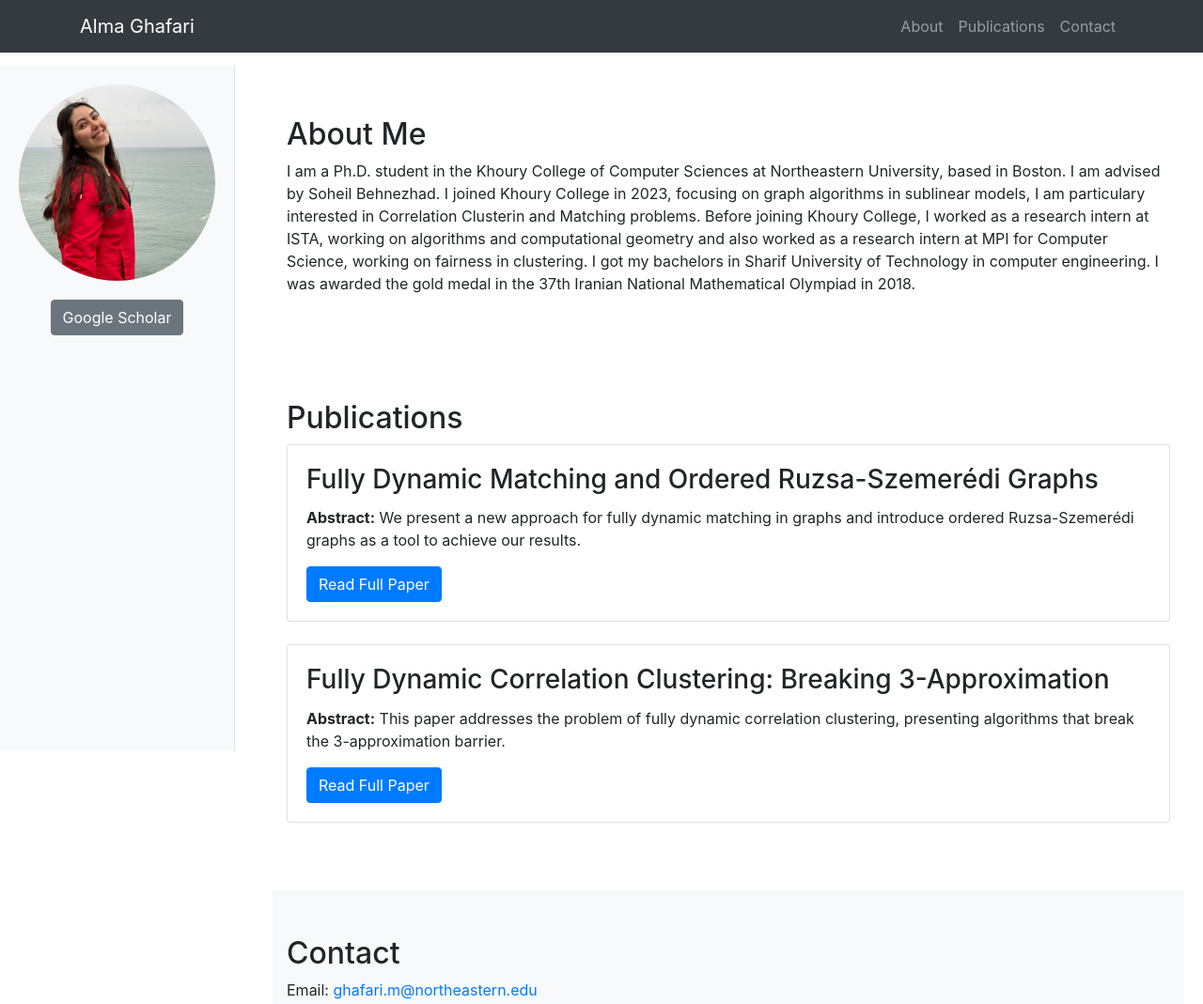
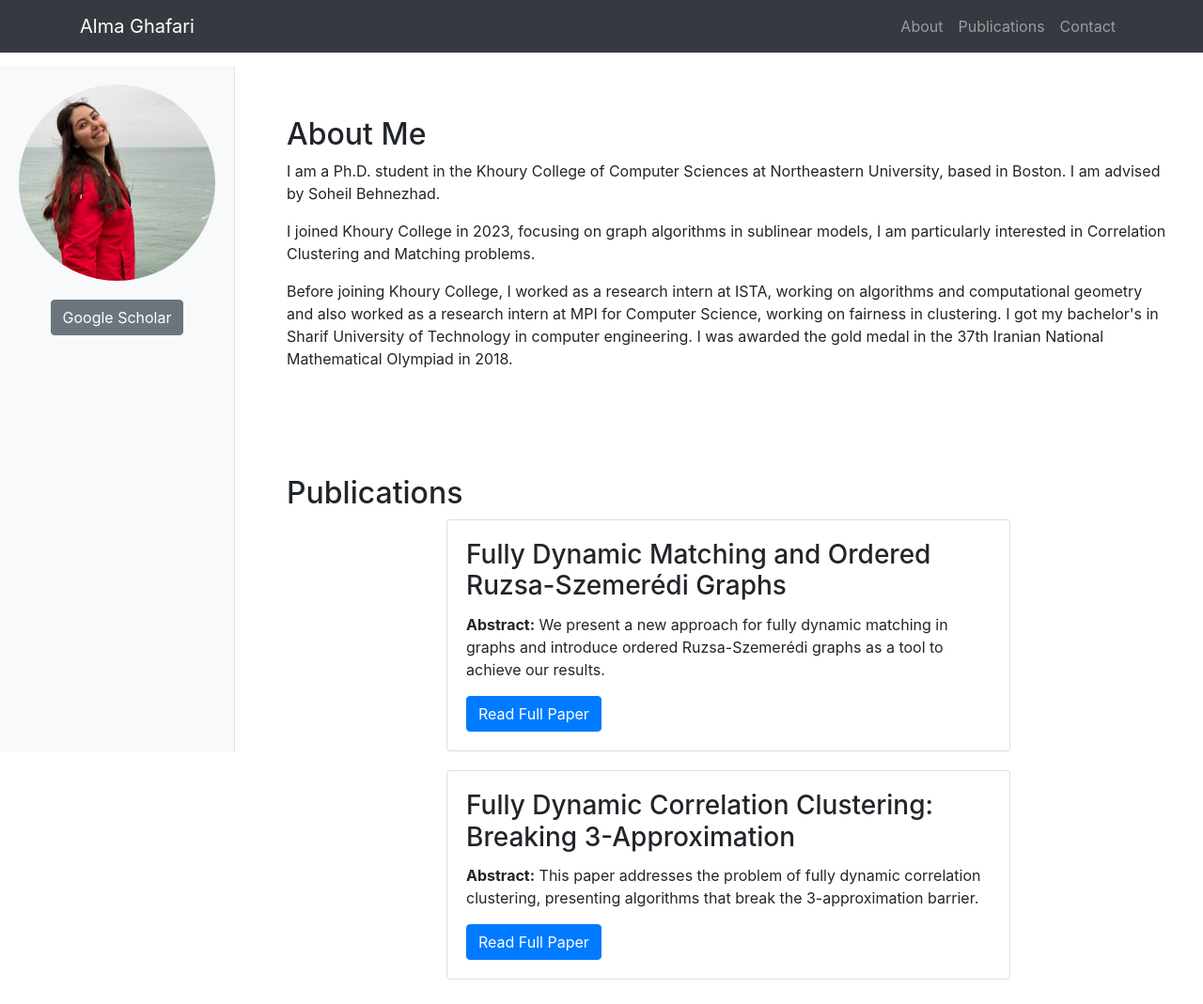
Before and after one commit to almaghafari/almaghafari.github.io, a plain HTML site: page index.html in a window 1280 px wide. Shown: the top 1069 px of the page at 94% size. Drawn offline with nearby package versions, Linux system fonts and the light colour scheme.

Commit message:
Update index.html

```diff
--- a/index.html
+++ b/index.html
@@ -33,6 +33,10 @@
             border-radius: 50%;
             margin-bottom: 20px;
         }
+        .publication-card {
+            max-width: 600px; /* Adjust the width of publication boxes */
+            margin: 0 auto 20px; /* Center align the boxes and add margin bottom */
+        }
     </style>
 </head>
 <body>
@@ -47,9 +51,6 @@
                     <li class="nav-item">
                         <a class="nav-link" href="#about">About</a>
                     </li>
-<!--                     <li class="nav-item">
-                        <a class="nav-link" href="#research">Research</a>
-                    </li> -->
                     <li class="nav-item">
                         <a class="nav-link" href="#publications">Publications</a>
                     </li>
@@ -64,43 +65,32 @@
     <div class="sidebar text-center">
         <img src="1638283436922873993.jpg" alt="" class="about-img">
         <p><a href="https://scholar.google.com/citations?user=eKhtzKAAAAAJ&hl=en&oi=ao" target="_blank" class="btn btn-secondary">Google Scholar</a></p>
-<!--         <p><a href="path/to/your/resume.pdf" class="btn btn-secondary" target="_blank">Resume</a></p> -->
-<!--         <p>Email: <a href="mailto:your-email@example.com">your-email@example.com</a></p> -->
     </div>
 
     <div class="main-content">
         <section id="about" class="py-5">
             <div class="container">
                 <h2>About Me</h2>
-                <p>I am a Ph.D. student in the Khoury College of Computer Sciences at Northeastern University, based in Boston. I am advised by Soheil Behnezhad.
-
-I joined Khoury College in 2023, focusing on graph algorithms in sublinear models, I am particulary interested in Correlation Clusterin and Matching problems.
-
-Before joining Khoury College, I worked as a research intern at ISTA, working on algorithms and computational geometry and also worked as a research intern at MPI for Computer Science, working on fairness in clustering. I got my bachelors in Sharif University of Technology in computer engineering. I was awarded the gold medal in the 37th Iranian National Mathematical Olympiad in 2018.</p>
+                <p>I am a Ph.D. student in the Khoury College of Computer Sciences at Northeastern University, based in Boston. I am advised by Soheil Behnezhad.</p>
+                <p>I joined Khoury College in 2023, focusing on graph algorithms in sublinear models, I am particularly interested in Correlation Clustering and Matching problems.</p>
+                <p>Before joining Khoury College, I worked as a research intern at ISTA, working on algorithms and computational geometry and also worked as a research intern at MPI for Computer Science, working on fairness in clustering. I got my bachelor's in Sharif University of Technology in computer engineering. I was awarded the gold medal in the 37th Iranian National Mathematical Olympiad in 2018.</p>
             </div>
         </section>
-
-<!--         <section id="research" class="py-5 bg-light">
-            <div class="container">
-                <h2>Research Interests</h2>
-                <p>Describe your research interests, areas of expertise, and any ongoing projects.</p>
-            </div>
-        </section> -->
 
         <section id="publications" class="py-5">
             <div class="container">
                 <h2>Publications</h2>
-                <div class="card mb-4">
+                <div class="card publication-card">
                     <div class="card-body">
                         <h3 class="card-title">Fully Dynamic Matching and Ordered Ruzsa-Szemerédi Graphs</h3>
                         <p class="card-text"><strong>Abstract:</strong> We present a new approach for fully dynamic matching in graphs and introduce ordered Ruzsa-Szemerédi graphs as a tool to achieve our results.</p>
                         <a href="https://arxiv.org/abs/2404.06069" target="_blank" class="btn btn-primary">Read Full Paper</a>
                     </div>
                 </div>
-                <div class="card mb-4">
+                <div class="card publication-card">
                     <div class="card-body">
                         <h3 class="card-title">Fully Dynamic Correlation Clustering: Breaking 3-Approximation</h3>
-                        <p class="card-text"><strong>Abstract:</strong> This paper addresses the problem of fully dynamic correlation clustering, presenting algorithms that break the 3-approximation barrier. </p>
+                        <p class="card-text"><strong>Abstract:</strong> This paper addresses the problem of fully dynamic correlation clustering, presenting algorithms that break the 3-approximation barrier.</p>
                         <a href="https://arxiv.org/abs/2404.06797" target="_blank" class="btn btn-primary">Read Full Paper</a>
                     </div>
                 </div>
```
